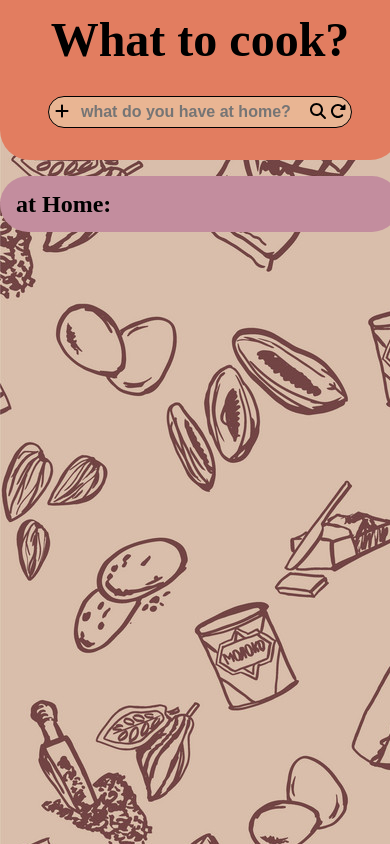
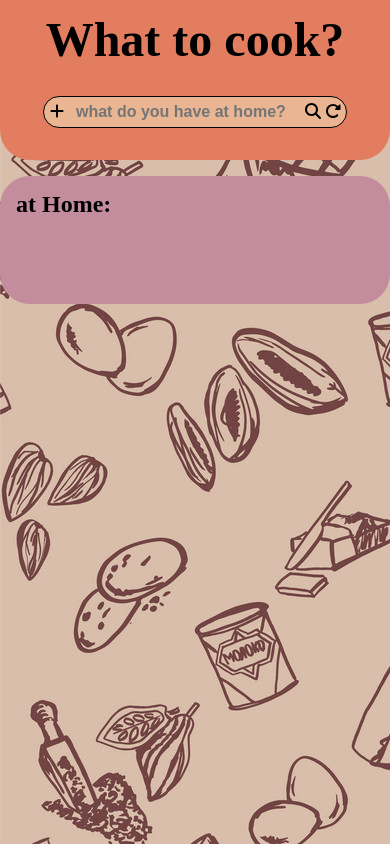
Before and after one commit to sucolova/whattocook, a React (Create React App) app: page / in a window 390 px wide. Built offline with nearby package versions, Linux system fonts and the light colour scheme; a web font is replaced by a local one.

Commit message:
styling finisched

```diff
--- a/src/App.css
+++ b/src/App.css
@@ -70,6 +70,7 @@ h1 {
   margin-top: 1rem;
   margin-bottom: 1rem;
   border-radius: 30px;
+  max-width: 312px;
 }
 
 .dish h3 {
@@ -96,11 +97,11 @@ h1 {
   background-color: var(--lightOrange);
 }
 
-.dish:active {
+/*.dish:active {
   position: relative;
   top: 10px;
   left: 10px;
-}
+}*/
 
 .recipe {
   background-color: var(--darkBlue);
@@ -121,6 +122,7 @@ h1 {
 
 .recipe ul li {
   margin-left: 1rem;
+  margin-bottom: 0.5rem;
 }
 
 /*searchbar*/
@@ -132,6 +134,7 @@ header {
   padding: 1rem;
   padding-bottom: 2rem;
   border-radius: 0 0 30px 30px;
+  align-self: flex-start;
 }
 
 #textfield {
@@ -202,6 +205,7 @@ header {
 
 .ingredientsList ul {
   list-style-type: disc;
+  width: fit-content;
 }
 
 .ingredientsList li {
@@ -210,13 +214,13 @@ header {
 
 .ingredientsList {
   background-color: var(--wineRed);
-  position: absolute;
-  top: 0px;
-  left: 0rem;
-  width: 12rem;
+  width: fit-content;
+  max-width: 12rem;
   min-height: 8rem;
   border-radius: 0 0 30px 0;
   padding: 1rem;
+  margin-right: -12rem;
+  align-self: flex-start;
 }
 
 .ingredientsList h2 {
@@ -224,19 +228,44 @@ header {
   font-size: 1.5rem;
 }
 
+/*top*/
+
+.top {
+  display: flex;
+  flex-direction: row;
+  flex-flow: row-reverse;
+}
+
 
 @media screen and (max-width: 810px) {
+  .top {
+    flex-direction: column;
+    align-items: center;
+  }
+
   .ingredientsList {
-    position: static;
-    margin: 0 auto;
+    align-self: auto;
+    margin-right: 0px;
+    min-width: 25rem;
+    margin-top: 1rem;
     border-radius: 30px;
-    margin-top: 1rem;
-    width: 25rem;
-    min-height: 2.3rem;
   }
 
   .ingredientsList ul {
     display: flex;
     flex-wrap: wrap;
   }
+
 }
+
+@media screen and (max-width: 410px) {
+
+  header,
+  .ingredientsList,
+  .recipesAndDishes {
+    width: 100vw;
+    max-width: none;
+    min-width: unset;
+  }
+
+}
--- a/src/App.js
+++ b/src/App.js
@@ -8,12 +8,13 @@ import { Ingredients } from './features/ingredients/Ingredients';
 function App() {
     return (
         <div className="App">
-
-            <header>
-                <h1>What to cook?</h1>
-                <Form />
-            </header>
-            <Ingredients />
+            <div className='top'>
+                <header>
+                    <h1>What to cook?</h1>
+                    <Form />
+                </header>
+                <Ingredients />
+            </div>
             <main>
                 <Results />
             </main>
```
